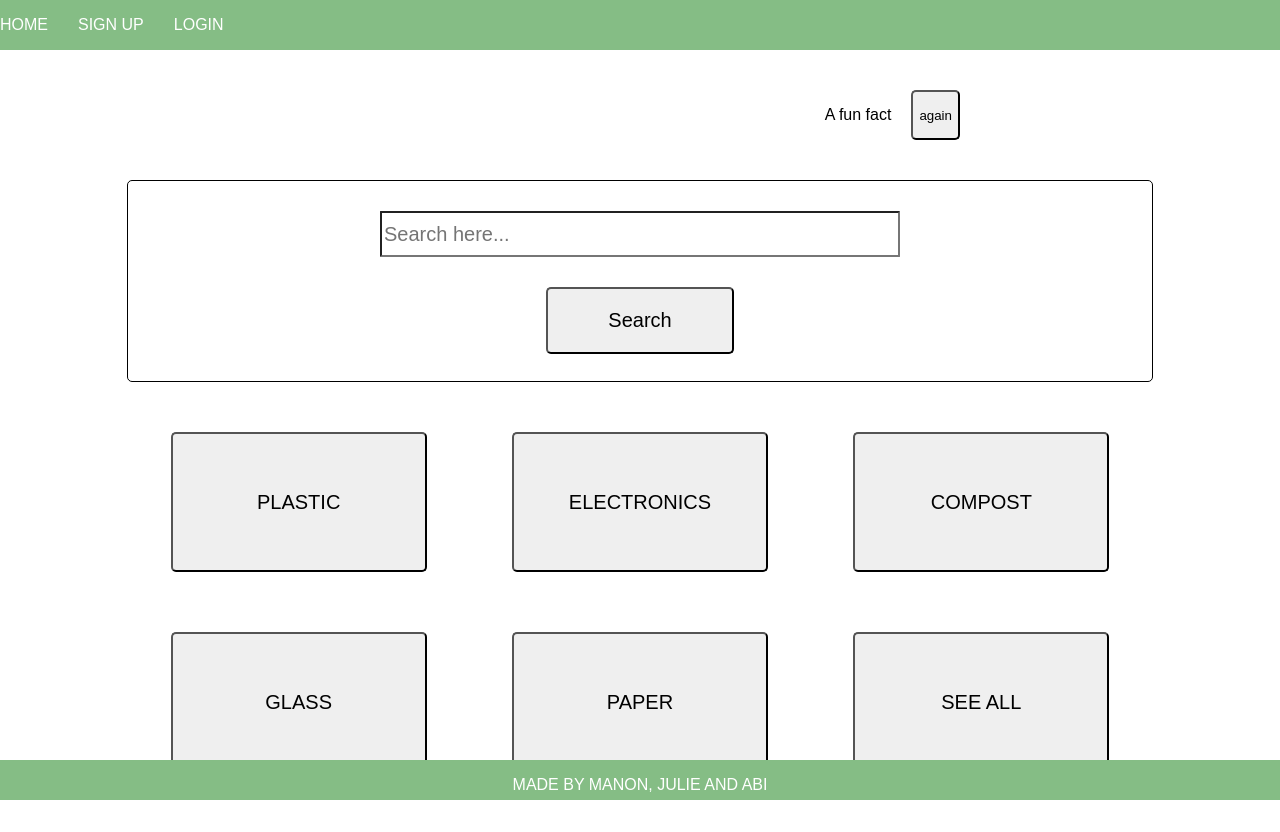
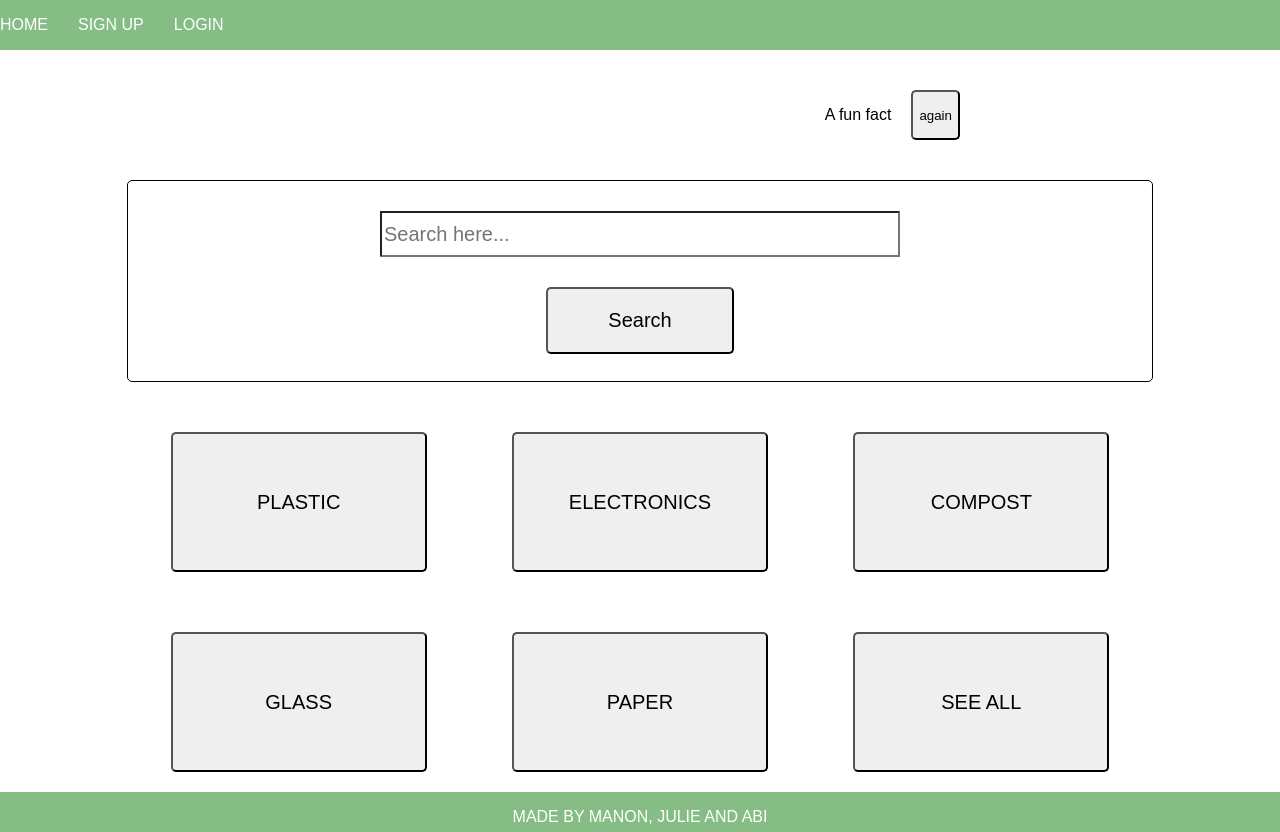
Before and after one commit to abisummers/recycle-react, a React (Create React App) app: page / in a window 1280 px wide. Built offline with nearby package versions, Linux system fonts and the light colour scheme; no server answers.

Commit message:
fix: footer position

```diff
--- a/src/CSS/App.css
+++ b/src/CSS/App.css
@@ -1,3 +1,8 @@
+body {
+  height: 100%;
+  position: relative;
+}
+
 header {
   background-color: rgb(133, 189, 133);
   height: 50px;
@@ -27,6 +32,7 @@ h2 {
   text-align: center;
   text-transform: uppercase;
 }
+
 /* -----------------FOOTER ----------------- */
 
 footer {
```
